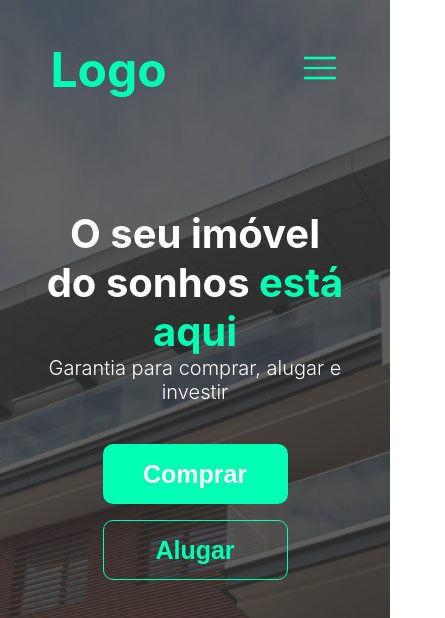
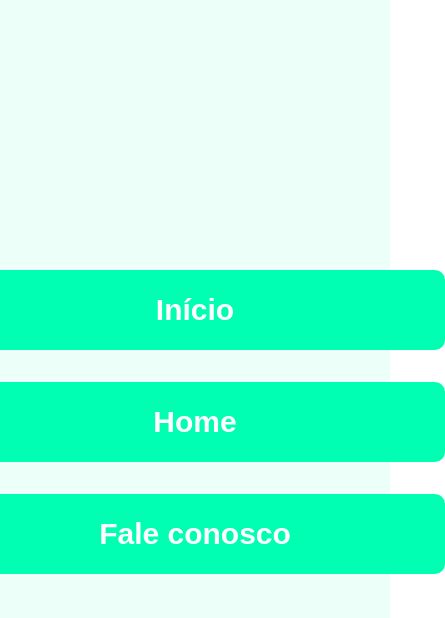
Before and after one commit to EliasColturato/imobiliaria_frontend, a React (Create React App) app: page / in a window 390 px wide. Both pictures are taken after a click on the element 319 px from the left and 69 px from the top of the page. Shown: the top 618 px of the page, 445 px wide, since content can reach past the window. Built offline with nearby package versions, Linux system fonts and the light colour scheme; no server answers.

Commit message:
Responsividade
	O menu lateral foi adiciondo mas precisa de verificação ainda.

```diff
--- a/src/components/topbar/navbar/Navbar.tsx
+++ b/src/components/topbar/navbar/Navbar.tsx
@@ -1,12 +1,22 @@
+import { useState } from 'react';
+
 import {
   WrapperNavbar,
   Logo,
   ActionNavBar,
   SuportNavBar,
   ResponsiveMenu,
+  ResponsiveMenuIcons,
+  WrapperResponsiveMenuIcons,
 } from './style.Navbar';
 
 export default function Navbar() {
+  const [showMenu, setShowMenu] = useState(false);
+
+  const toggleMenu = () => {
+    setShowMenu(!showMenu);
+  };
+
   return (
     <WrapperNavbar>
       <Logo>
@@ -20,9 +30,18 @@ export default function Navbar() {
         <button>Fale Conosco</button>
         <img src="./img/headphones.png" alt="" />
       </SuportNavBar>
-      <ResponsiveMenu>
+      <ResponsiveMenu onClick={toggleMenu}>
         <img src="./img/menu.png" alt="" />
       </ResponsiveMenu>
+      {showMenu && (
+        <WrapperResponsiveMenuIcons>
+          <ResponsiveMenuIcons className={showMenu ? 'show' : 'hide'}>
+            <button onClick={toggleMenu}>Início</button>
+            <button onClick={toggleMenu}>Home</button>
+            <button onClick={toggleMenu}>Fale conosco</button>
+          </ResponsiveMenuIcons>
+        </WrapperResponsiveMenuIcons>
+      )}
     </WrapperNavbar>
   );
 }
--- a/src/components/topbar/navbar/style.Navbar.ts
+++ b/src/components/topbar/navbar/style.Navbar.ts
@@ -1,4 +1,4 @@
-import styled from 'styled-components';
+import styled, { keyframes } from 'styled-components';
 import { color } from '../../../utils/colors';
 
 export const WrapperNavbar = styled.div`
@@ -63,3 +63,61 @@ export const ResponsiveMenu = styled.div`
     display: block;
   }
 `;
+
+const fadeIn = keyframes`
+  0% {
+    opacity: 0;
+    transform: scale(0.9);
+  }
+
+  100% {
+    opacity: 1;
+    transform: scale(1);
+  }
+`;
+
+const fadeOut = keyframes`
+  from {
+    opacity: 1;
+    transform: scale(1);
+  }
+  to {
+    opacity: 0;
+    transform: scale(0.9);
+  }
+`;
+
+export const ResponsiveMenuIcons = styled.div`
+  &.show {
+    animation: ${fadeIn} 0.3s ease-in-out;
+  }
+  &.hide {
+    display: none;
+    animation: ${fadeOut} 0.3s all;
+  }
+  width: 100%;
+  height: 100vh;
+  background-color: ${color.secundaryColor};
+  position: absolute;
+  right: 0;
+  top: 0;
+  display: flex;
+  flex-direction: column;
+  align-items: center;
+  row-gap: 2rem;
+  justify-content: center;
+  transition: all 0.3s;
+`;
+
+export const WrapperResponsiveMenuIcons = styled.div`
+  button {
+    font-size: 30px;
+    border-radius: 10px;
+    width: 500px;
+    height: 80px;
+    color: ${color.white};
+    font-weight: bold;
+    background-color: ${color.primaryColor};
+    border: none;
+  }
+`;
```
